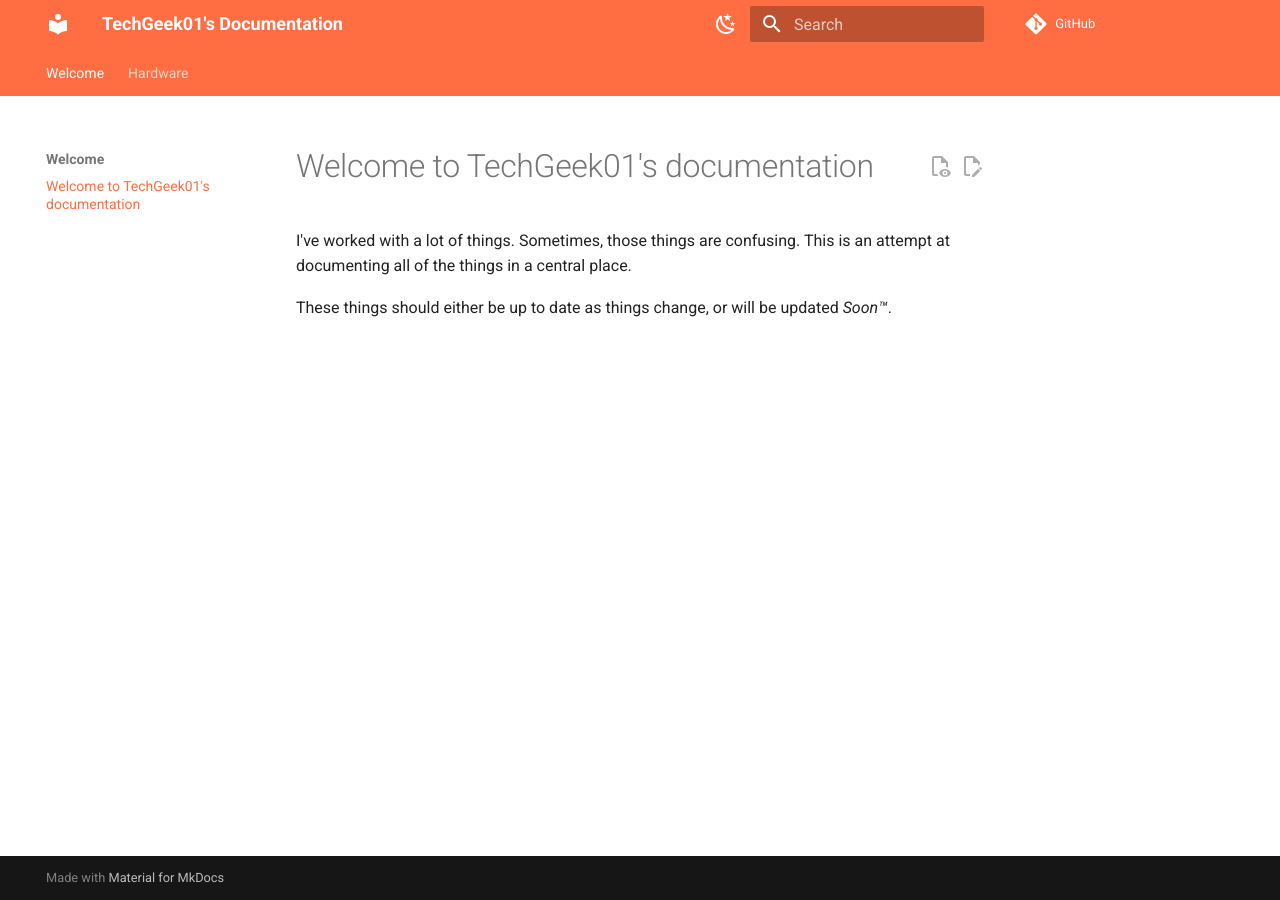
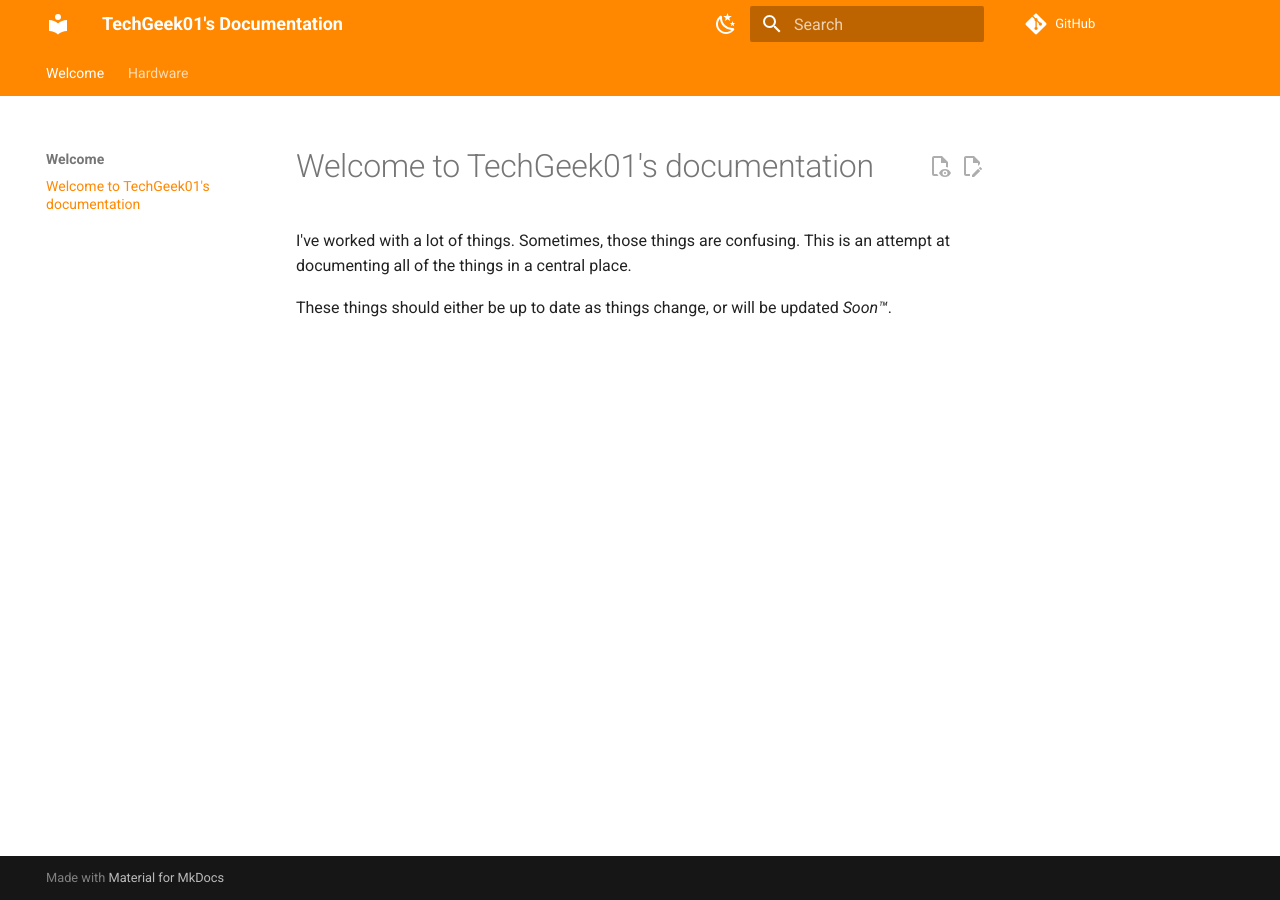
Before and after one commit to TechGeek01/docs.techgeek01.com, an MkDocs documentation site: the page built from docs/index.md, in a window 1280 px wide. Built offline with MkDocs 1.6.1 and Material for MkDocs 9.7.7, drawn with Linux system fonts in a browser that asks for light colours; comment, search, counter and statistics services are not loaded.

Commit message:
Customize colors

```diff
--- /dev/null
+++ b/docs/stylesheets/extra.css
@@ -0,0 +1,11 @@
+:root {
+  --md-primary-fg-color:        #ff8800;
+
+  --md-accent-fg-color:         #B1CD10;
+  --md-accent-fg-color--dark:   #B1CD10;
+  --md-accent-fg-color--light:  #B1CD10;
+}
+
+[data-md-color-scheme="slate"] {
+  --md-hue: 45;
+}
--- a/mkdocs.yml
+++ b/mkdocs.yml
@@ -33,6 +33,9 @@ nav:
   - Hardware:
     - hardware/car-thing.md
 
+extra_css:
+  - stylesheets/extra.css
+
 theme:
   name: material
   features:
@@ -45,15 +48,15 @@ theme:
   language: en
   palette:
     - media: "(prefers-color-scheme: dark)"
-      primary: deep orange
-      accent: lime
+      primary: custom
+      accent: custom
       scheme: slate
       toggle:
         icon: material/weather-sunny
         name: Switch to light mode
     - media: "(prefers-color-scheme: light)"
-      primary: deep orange
-      accent: green
+      primary: custom
+      accent: custom
       scheme: default
       toggle:
         icon: material/weather-night
```
